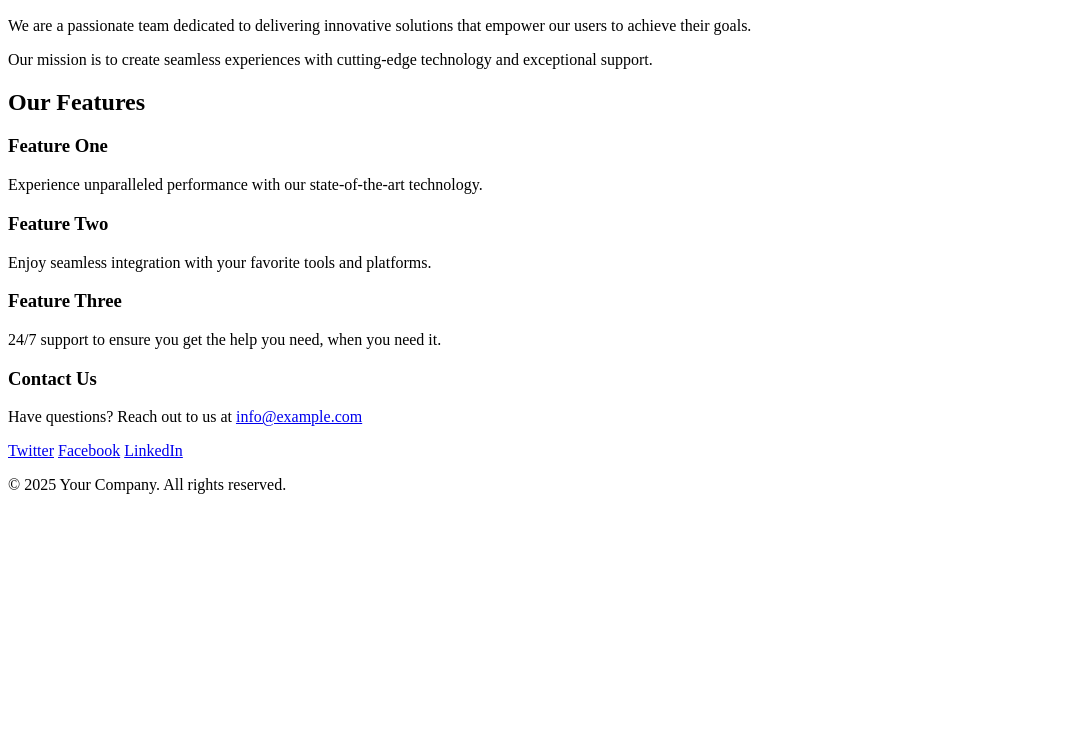
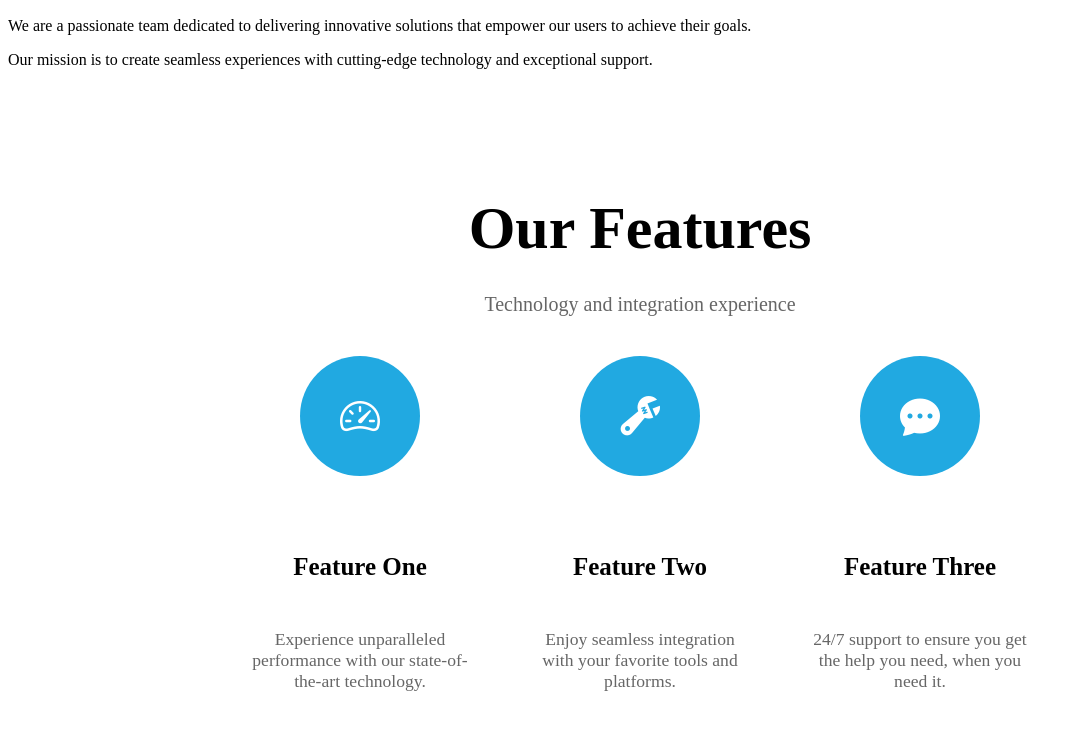
Before and after one commit to Oscary-Afk/demo-landing, a plain HTML site: page landing/index.html in a window 1280 px wide. Shown: the part 685-1440 px from the top of the page, without its empty margins (0-1080 px from the left). Before the commit the page ends 1195 px from the top, so only its background shows below. Drawn offline with nearby package versions, Linux system fonts and the light colour scheme.

Commit message:
feat(update) features/index.html and style.css

```diff
--- a/landing/index.html
+++ b/landing/index.html
@@ -4,6 +4,8 @@
     <meta charset="UTF-8">
     <meta name="viewport" content="width=device-width, initial-scale=1.0">
     <title>Landing Page</title>
+    <link rel="stylesheet" href="style.css">
+    <link rel="stylesheet" href="https://cdn.jsdelivr.net/npm/bootstrap-icons@1.13.1/font/bootstrap-icons.min.css">
 </head>
 <body>
     <!-- Navigation Menu -->
@@ -44,21 +46,28 @@
     </section>
 
     <!-- Content Section 2: Features -->
-    <section id="features">
-        <div>
-            <h2>Our Features</h2>
-            <div>
-                <div>
-                    <h3>Feature One</h3>
-                    <p>Experience unparalleled performance with our state-of-the-art technology.</p>
+    <section id="features" class="features">
+        <div class="features__container">
+            <h2 class="features__title">Our Features</h2>
+            <p class="features__subtitle">Technology and integration experience</p>
+            <div class="features__list">
+                <div class="features__item">
+                    <div class="features__icon bi bi-speedometer2"><!-- icono, por ejemplo SVG o fontawesome --></div>
+                    <svg width="32" height="32" fill="#fff" viewBox="0 0 24 24"><path d="M4 6h16v12H4z"/></svg>
+                        <h3 class="features__item-title">Feature One</h3>
+                        <p class="features__item-desc">Experience unparalleled performance with our state-of-the-art technology.</p>
                 </div>
-                <div>
-                    <h3>Feature Two</h3>
-                    <p>Enjoy seamless integration with your favorite tools and platforms.</p>
+                <div class="features__item">
+                    <div class="features__icon bi bi-wrench-adjustable"></div>
+                    <svg width="32" height="32" fill="#fff" viewBox="0 0 24 24"><path d="M12 21.35l-1.45-1.32C5.4 15.36 2 12.28 2 8.5 2 5.42 4.42 3 7.5 3c1.74 0 3.41 0.81 4.5 2.09C13.09 3.81 14.76 3 16.5 3 19.58 3 22 5.42 22 8.5c0 3.78-3.4 6.86-8.55 11.54z"/></svg>
+                        <h3 class="features__item-title">Feature Two</h3>
+                        <p class="features__item-desc">Enjoy seamless integration with your favorite tools and platforms.</p>
                 </div>
-                <div>
-                    <h3>Feature Three</h3>
-                    <p>24/7 support to ensure you get the help you need, when you need it.</p>
+                <div class="features__item">
+                    <div class="features__icon bi bi-chat-dots-fill"></div>
+                    <svg width="32" height="32" fill="#fff" viewBox="0 0 24 24"><path d="M12 4a8 8 0 1 0 8 8h-8V4z"/></svg>
+                        <h3 class="features__item-title">Feature Three</h3>
+                        <p class="features__item-desc">24/7 support to ensure you get the help you need, when you need it.</p>
                 </div>
             </div>
         </div>
--- a/landing/style.css
+++ b/landing/style.css
@@ -134,51 +134,81 @@
 
 /* Features */
 .features {
-  background-color: #f9f9f9;
-  padding: 4rem 2rem;
-  max-width: 1200px;
-  margin: 0 auto;
+  background: #fff;
+  padding: 60px 0;
 }
 
 .features__container {
+  max-width: 1100px;
+  margin: 0 auto;
+  padding: 0 20px;
   display: flex;
   flex-direction: column;
-  gap: 2rem;
+  align-items: center;
 }
 
 .features__title {
+  font-size: 60px;
+  font-weight: bold;
+  margin-bottom: 10px;
   text-align: center;
-  font-size: 2rem;
-  margin-bottom: 3rem;
+}
+
+.features__subtitle {
+  color: #666;
+  font-size: 20px;
+  margin-bottom: 40px;
+  text-align: center;
+  max-width: 600px;
 }
 
 .features__list {
+  width: 100%;
   display: flex;
-  gap: 2rem;
   flex-wrap: wrap;
   justify-content: center;
+  gap: 40px;
 }
 
 .features__item {
-  background-color: white;
-  flex: 1 1 250px;
-  max-width: 350px;
-  padding: 2rem;
-  border-radius: 8px;
-  box-shadow: 0 2px 8px rgb(0 0 0 / 0.1);
+  background: none;
+  flex: 1 1 200px;
+  max-width: 220px;
+  min-width: 180px;
+  display: flex;
+  flex-direction: column;
+  align-items: center;
+  margin: 0 10px;
+}
+
+.features__icon {
+  background: #21a9e1;
+  color: #fff;
+  width: 120px;
+  height: 120px;
+  border-radius: 50%;
+  display: flex;
+  align-items: center;
+  justify-content: center;
+  font-size: 40px;
+  margin-bottom: 20px;
+}
+
+.features__item-title {
+  font-size: 25px;
+  font-weight: bold;
+  margin-bottom: 30px;
   text-align: center;
 }
 
-.features__item-title {
-  font-size: 1.5rem;
-  margin-bottom: 1rem;
-  color: #ff6600;
+.features__item-desc {
+  color: #666;
+  font-size: 1.1rem;
+  text-align: center;
 }
 
-.features__item-text {
-  font-size: 1rem;
-  color: #555;
-}
+
+
 
 /* Footer */
 .footer {
```
